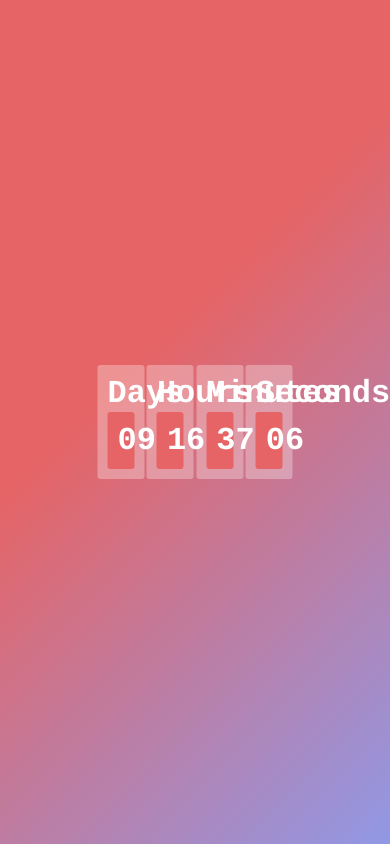
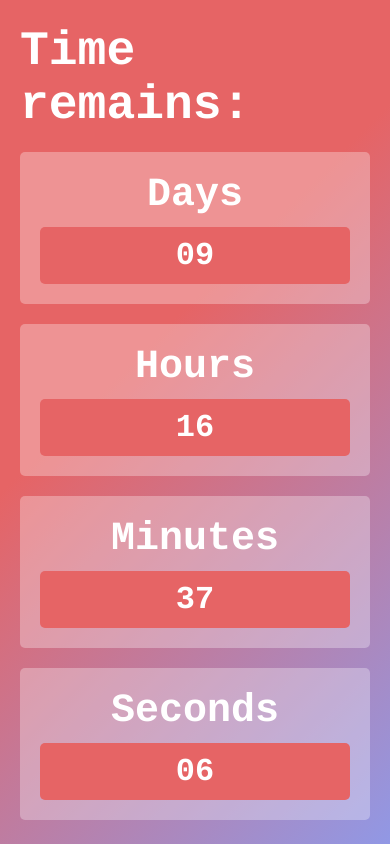
Before and after one commit to DamichiXL/timeto, a plain HTML site: page index.html in a window 390 px wide. Drawn offline with Linux system fonts and the light colour scheme.

Commit message:
Enhance CSS with variables for better maintainability, improve timer layout and responsiveness, and update HTML semantics for improved structure and readability.

```diff
--- a/index.html
+++ b/index.html
@@ -7,13 +7,24 @@
         <script src="timeto.js"></script>
     </head>
     <body>
-    <div class="container">
-        <div id="timer">
-            <div>Days <span id="days">00</span></div>
-            <div>Hours <span id="hours">00</span></div>
-            <div>Minutes <span id="minutes">00</span></div>
-            <div>Seconds <span id="seconds">00</span></div>
+        <h1>Time remains:</h1>
+        <section id="timer">
+            <div>
+                <h2>Days</h2>
+                <span id="days">00</span>
             </div>
+            <div>
+                <h2>Hours</h2>
+                <span id="hours">00</span>
             </div>
+            <div>
+                <h2>Minutes</h2>
+                <span id="minutes">00</span>
+            </div>
+            <div>
+                <h2>Seconds</h2>
+                <span id="seconds">00</span>
+            </div>
+        </section>
     </body>
 </html>
--- a/timeto.css
+++ b/timeto.css
@@ -1,39 +1,83 @@
+:root {
+    --padding: 20px;
+    --border-radius: 5px;
+
+    --color-primary: #e66465;
+    --color-secondary: #9198e5;
+    --color-text: white;
+    --bg-overlay: rgba(255, 255, 255, .3);
+
+    --font-main: courier, arial, helvetica, serif;
+}
+
 * {
     padding: 0;
     margin: 0;
+    box-sizing: border-box;
 }
-body{
-    background: linear-gradient(135deg, #e66465, #e66465 40%, #9198e5);
-    background-size: 100%;
-}
-.container{
-    position: relative;
+
+body {
+    display: grid;
+    place-items: center;
+    align-content: center;
+    grid-row-gap: var(--padding);
     width: 100vw;
     height: 100vh;
+    padding: var(--padding);
+
+    background: linear-gradient(135deg, var(--color-primary), var(--color-primary) 40%, var(--color-secondary));
+    background-size: 100%;
+
+    font-family: var(--font-main);
+    font-weight: bold;
+    color: var(--color-text);
 }
-#timer{
-    position: absolute;
-    top: 50%;
-    transform: translate(-50%, -50%);
-    left: 50%;
-    font-family: courier, arial, helvetica, serif;
+
+/* Typography */
+h1 {
+    font-size: 3rem;
+}
+
+h2 {
+    font-size: 2.5rem;
+}
+
+span {
     font-size: 2rem;
-    font-weight: bold;
-    color: white;
+}
+
+/* Timer */
+#timer {
     display: grid;
-    grid-template-columns: 24% 24% 24% 24%;
-    grid-gap: calc(4% / 3);
-    width: 50%;
+    grid-template-columns: repeat(4, 1fr);
+    grid-column-gap: var(--padding);
+    grid-row-gap: var(--padding);
+    place-items: center;
+
+    @media (width <= 1000px) {
+        grid-template-columns: none;
+        grid-template-rows: repeat(4, 1fr);
+        width: 100%;
+    }
 }
-#timer div{
+
+#timer div {
+    display: grid;
+    grid-row-gap: calc(var(--padding) / 2);
+
+    width: 100%;
+    max-width: 400px;
+    padding: var(--padding);
+
+    background: var(--bg-overlay);
+    border-radius: var(--border-radius);
+
     text-align: center;
-    background: rgba(255, 255, 255, .3);
-    padding: 10px;
-    border-radius: 3px;
 }
-#timer span{
+
+#timer span {
     display: block;
-    padding: 10px;
-    background: #e66465;
-    border-radius: 3px;
+    padding: calc(var(--padding) / 2);
+    background: var(--color-primary);
+    border-radius: var(--border-radius);
 }
```
Lines whose indentation alone changed are shown as unchanged.
